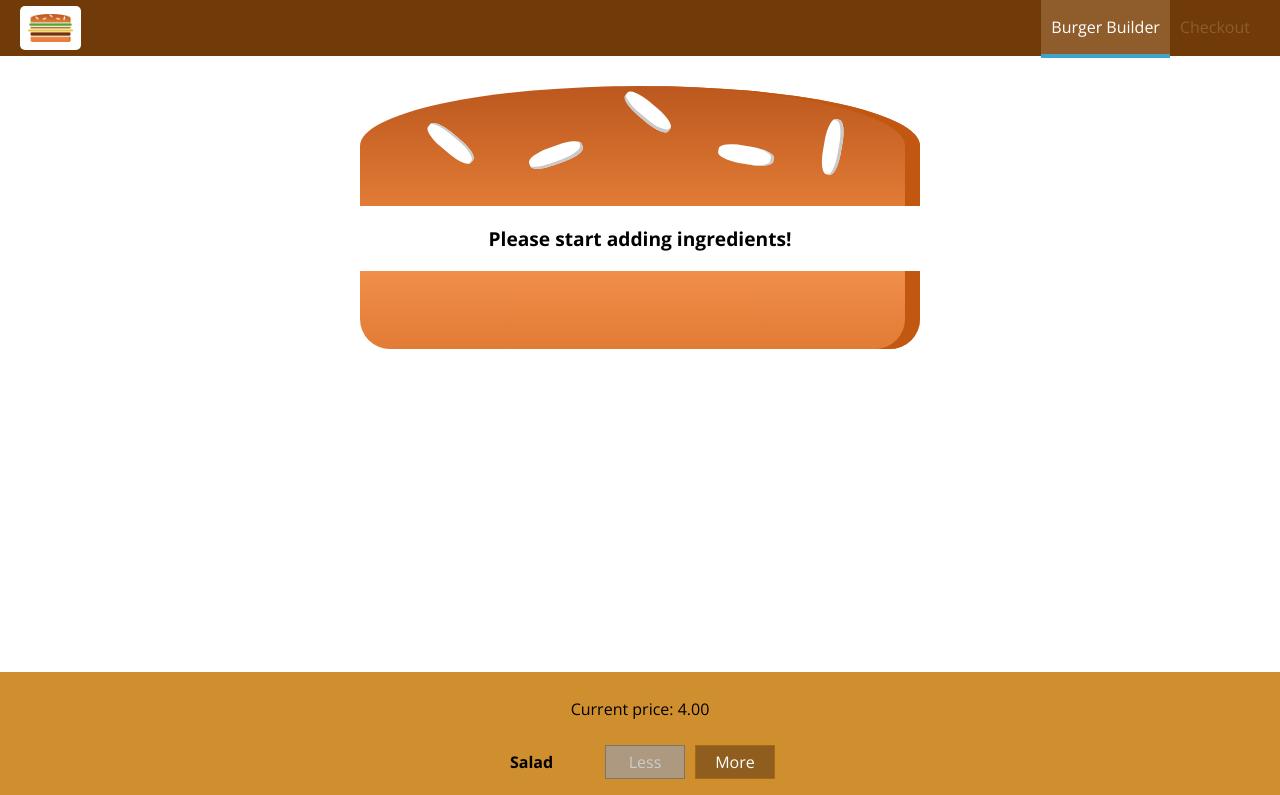
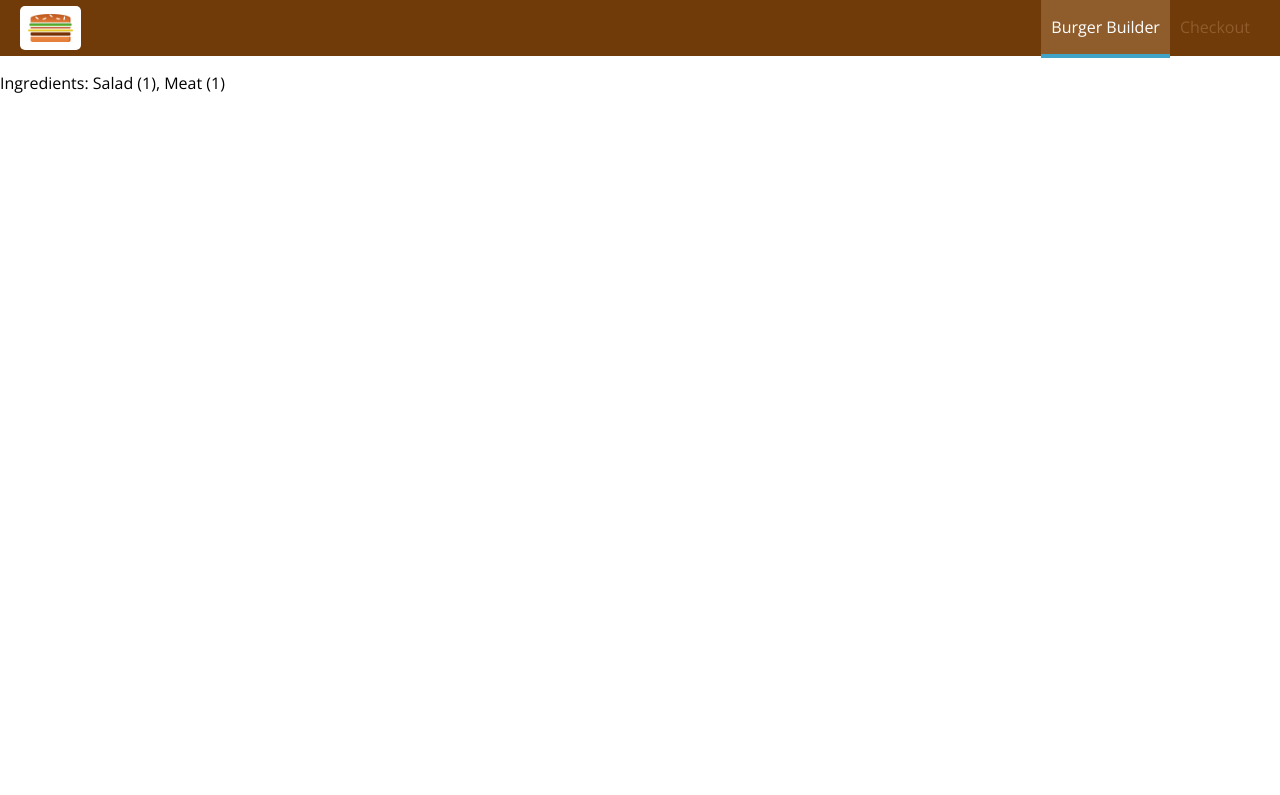
Before and after one commit to santiago-rodrig/burger-builder, a React app: page /orders in a window 1280 px wide. Shown: the top 795 px of the page. Built offline with nearby package versions, Linux system fonts and the light colour scheme.

Commit message:
define orders components

```diff
--- a/src/components/App.js
+++ b/src/components/App.js
@@ -4,6 +4,7 @@ import * as ReactRouter from 'react-router-dom';
 import Layout from './layout/Layout';
 import BurgerBuilder from './burger_builder/BurgerBuilder';
 import Checkout from './checkout/Checkout';
+import Orders from './orders/Orders';
 
 /** The root component
  * @class
@@ -17,6 +18,7 @@ class App extends Component {
       <Layout>
         <ReactRouter.Switch>
           <ReactRouter.Route path="/checkout" component={Checkout} />
+          <ReactRouter.Route path="/orders" component={Orders} />
           <ReactRouter.Route path="/" component={BurgerBuilder} />
         </ReactRouter.Switch>
       </Layout>
--- /dev/null
+++ b/src/components/orders/Order.js
@@ -0,0 +1,13 @@
+// Libraries
+import React from 'react';
+
+/** A single order
+ * @return {React.ReactNode}
+ */
+function Order() {
+  return (
+    <li>Ingredients: Salad (1), Meat (1)</li>
+  );
+}
+
+export default Order;
--- /dev/null
+++ b/src/components/orders/Orders.css
@@ -0,0 +1,4 @@
+.Orders {
+  list-style: none;
+  padding: 0;
+}
--- /dev/null
+++ b/src/components/orders/Orders.js
@@ -0,0 +1,24 @@
+// Libraries
+import React from 'react';
+
+// Custom components
+import Order from './Order';
+
+// CSS modules
+import classes from './Orders.css';
+
+/** The orders list */
+class Orders extends React.Component {
+  /** Renders the component
+   * @return {React.ReactNode}
+   */
+  render() {
+    return (
+      <ul className={classes.Orders}>
+        <Order />
+      </ul>
+    );
+  }
+}
+
+export default Orders;
```
